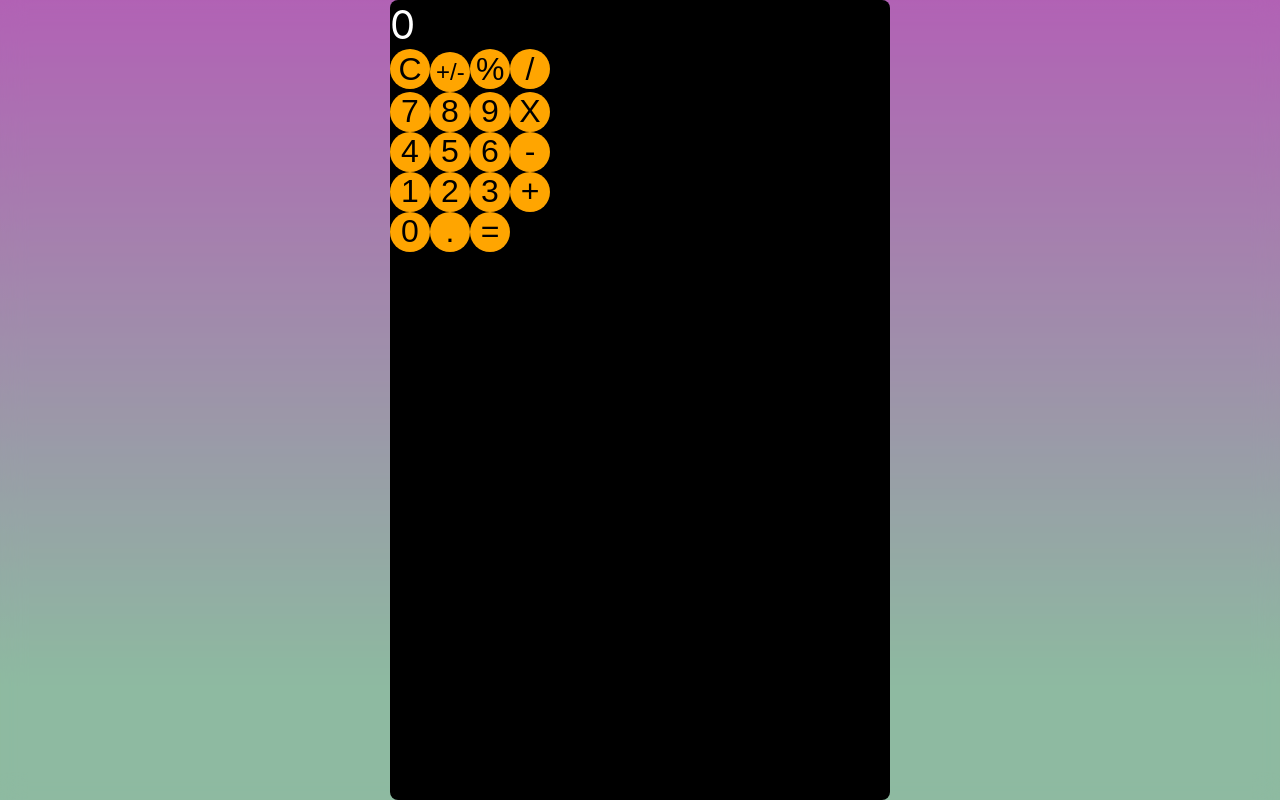
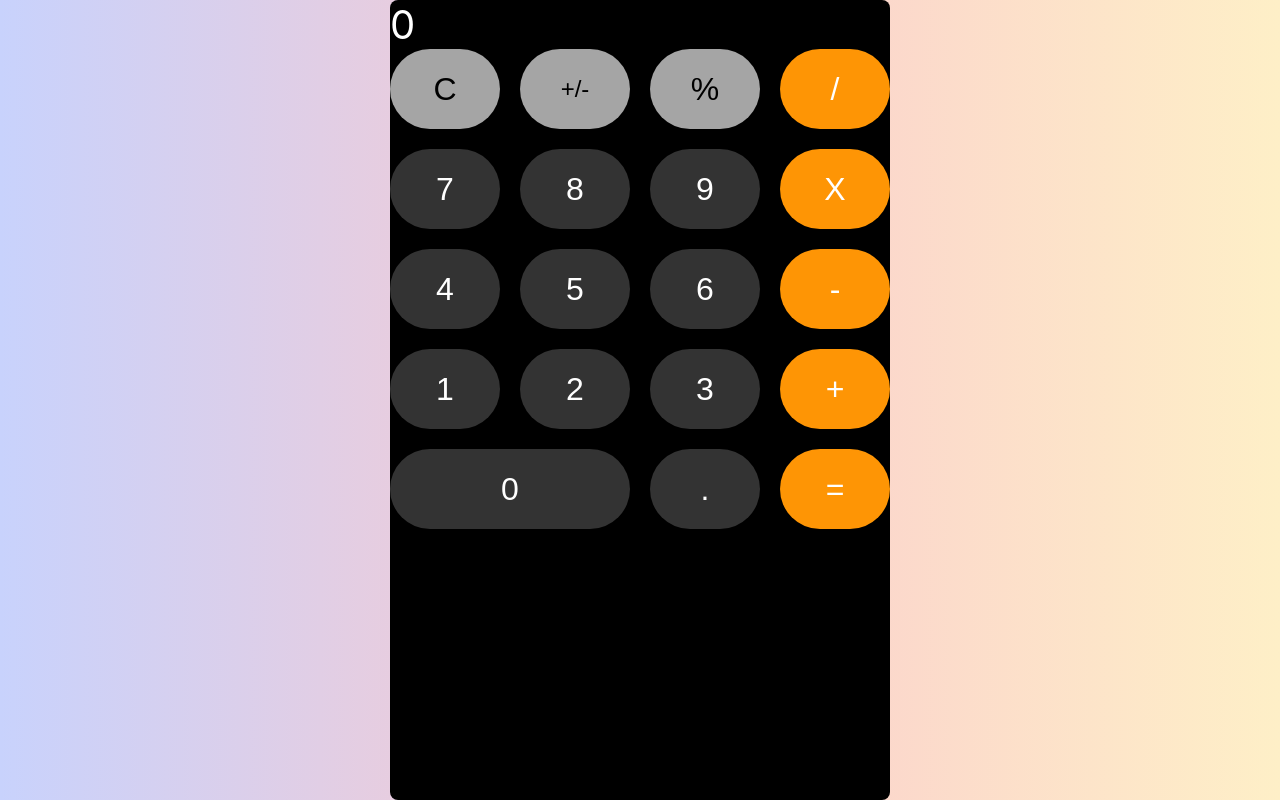
Before and after one commit to diegofernandoalayon/calculator, a React (Create React App) app: page / in a window 1280 px wide. Built offline with nearby package versions, Linux system fonts and the light colour scheme.

Commit message:
mejorando estilos

```diff
--- a/src/App.css
+++ b/src/App.css
@@ -1,11 +1,12 @@
 body{
   /* background: rgb(245, 149, 149); */
   height: 100vh;
-  /* background-image: url(./foto2.jpg);
+  /* background-image: url(./foto3.jpg);
   background-size: cover;
   background-position: center; */
-  background: rgb(196,122,223);
+  /* background: rgb(196,122,223); */
   background: linear-gradient(180deg, rgba(196,122,223,1) 0%, rgba(145,30,171,1) 0%, rgba(93,156,142,1) 85%);
+  background: linear-gradient(to right, #C8d2fc, #facace, #feefc7)
 }
 .App {
   /* text-align: center;
@@ -14,8 +15,8 @@ body{
   display: grid;
   place-items: center;
   height: 100vh;
-  background-color: rgba(255, 255,205,0.3);
-  backdrop-filter: blur(12px);
+  /* background-color: rgba(255, 255,205,0.4);
+  backdrop-filter: blur(12px); */
 }
 
 /* .container{
--- a/src/components/Button/button.css
+++ b/src/components/Button/button.css
@@ -1,11 +1,24 @@
 .btn{
-  border-radius: 50%;
+  border-radius: 60px;
   font-size: 2rem;
-  width: 40px;
-  height: 40px;
   cursor: pointer;
+  border: none;
 }
 .orange{
-  background-color: orange;
-  border: none;
+  background-color: #fe9505;
+  color: white;
 }
+.lightGray{
+  background-color: #a5a5a5;
+  color: black;
+}
+.darkGray{
+  background-color: #333333;
+  color: white;
+}
+.btn:hover{
+  filter: opacity(0.8)
+}
+.wide{
+  grid-column: 1/3;
+}
--- a/src/components/Button/index.js
+++ b/src/components/Button/index.js
@@ -1,12 +1,23 @@
 import './button.css'
 export default function Button({children,handleClick,...props}){
+  let className = 'btn '
+  if(props?.orange){
+    className += 'orange '
+  }else if(props?.lightGray){
+    className += 'lightGray '
+  }else{
+    className += 'darkGray '
+  }
+  if(props.wide){
+    className += 'wide'
+  }
 
   //darkGray, orange, lightGray
   // props.orange ? console.log('todo'):console.log('nada')
   const fontS = children.length>1 ? '1.5rem':'2rem'
   return (
     <>
-      <button style={{fontSize:fontS}} className="btn orange" onClick={()=> {handleClick(children)}}>{children}</button>
+      <button style={{fontSize:fontS}} className={className} onClick={()=> {handleClick(children)}}>{children}</button>
     </>
   )
 }
--- a/src/components/ButtonPanel/index.js
+++ b/src/components/ButtonPanel/index.js
@@ -1,39 +1,39 @@
 import Button from "../Button";
-
+import './buttonPanel.css'
 export default function ButtonPanel({handleClick}){
 
   return(
     <>
       <div className='panel'>
-        <div>
-          <Button handleClick={handleClick}>C</Button>
-          <Button handleClick={handleClick}>+/-</Button>
-          <Button handleClick={handleClick}>%</Button>
-          <Button handleClick={handleClick}>/</Button>
-        </div>
-        <div>
+
+          <Button handleClick={handleClick} lightGray>C</Button>
+          <Button handleClick={handleClick} lightGray>+/-</Button>
+          <Button handleClick={handleClick} lightGray>%</Button>
+          <Button handleClick={handleClick} orange>/</Button>
+
+
           <Button handleClick={handleClick}>7</Button>
           <Button handleClick={handleClick}>8</Button>
           <Button handleClick={handleClick}>9</Button>
-          <Button handleClick={handleClick}>X</Button>
-        </div>
-        <div>
+          <Button handleClick={handleClick} orange>X</Button>
+
+
           <Button handleClick={handleClick}>4</Button>
           <Button handleClick={handleClick}>5</Button>
           <Button handleClick={handleClick}>6</Button>
-          <Button handleClick={handleClick}>-</Button>
-        </div>
-        <div>
+          <Button handleClick={handleClick} orange>-</Button>
+
+
           <Button handleClick={handleClick}>1</Button>
           <Button handleClick={handleClick}>2</Button>
           <Button handleClick={handleClick}>3</Button>
-          <Button handleClick={handleClick}>+</Button>
-        </div>
-        <div>
-          <Button handleClick={handleClick}>0</Button>
+          <Button handleClick={handleClick} orange>+</Button>
+
+
+          <Button handleClick={handleClick} wide>0</Button>
           <Button handleClick={handleClick}>.</Button>
-          <Button handleClick={handleClick}>=</Button>
-        </div>
+          <Button handleClick={handleClick} orange>=</Button>
+
       </div>
     </>
   )
```
Also changed, not shown: src/foto3.jpg (added), 1 other file (tests, documents, lock files or other folders).
